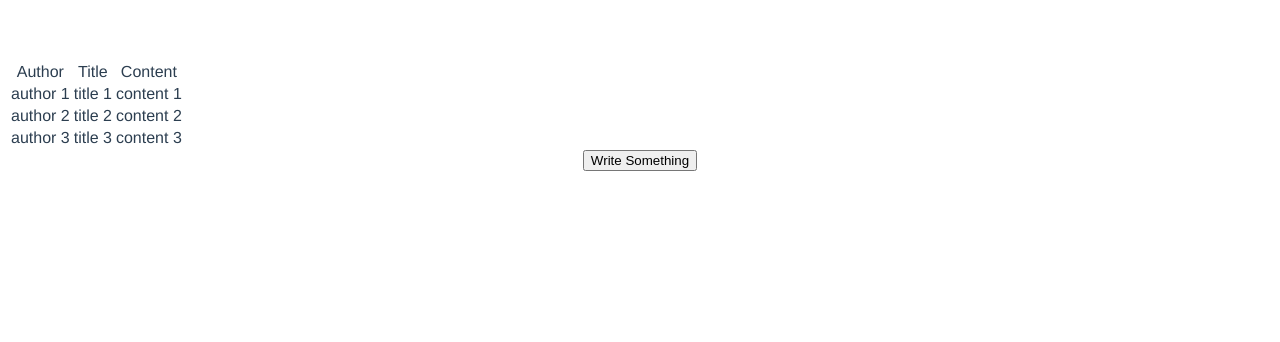
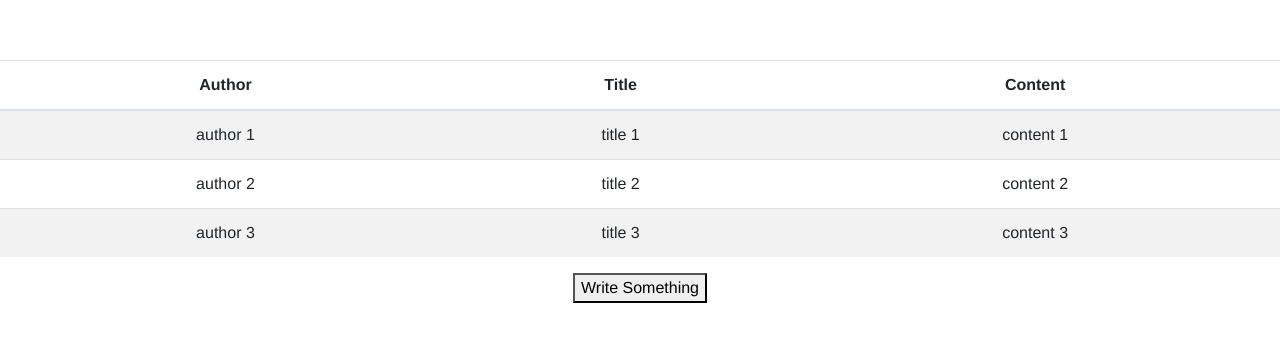
Before and after one commit to jungwon-oh87/board-vue, a Vue app: page /#/ in a window 1280 px wide. Shown: the top 342 px of the page. Built offline with nearby package versions, Linux system fonts and the light colour scheme.

Commit message:
bootstrap table added

```diff
--- a/package.json
+++ b/package.json
@@ -13,6 +13,8 @@
     "build": "node build/build.js"
   },
   "dependencies": {
+    "bootstrap": "^4.5.2",
+    "bootstrap-vue": "^2.16.0",
     "vue": "^2.5.2",
     "vue-router": "^3.0.1"
   },
--- a/src/components/Read.vue
+++ b/src/components/Read.vue
@@ -1,17 +1,11 @@
 <template>
   <div>
-    <table>
-      <tr>
-        <td>Author</td>
-        <td>Title</td>
-        <td>Content</td>
-      </tr>
-      <tr :key="index" v-for="(d,index) in data" @click="getDetail(index)">
+    <b-table striped hover :items="data" @row-clicked="getDetail"></b-table>
+    <!-- <tr :key="index" v-for="(d,index) in data" @click="getDetail(index)">
         <td>{{d.author}}</td>
         <td>{{d.title}}</td>
         <td>{{d.content}}</td>
-      </tr>
-    </table>
+    </tr> -->
     <button v-on:click="write">Write Something</button>
   </div>
 </template>
@@ -24,25 +18,26 @@
     write() {
       // console.log("write called");
       this.$router.push({
-        path: "Create",
+        path: "Create"
       });
     },
-    getDetail(index) {
+    getDetail(row, index) {
+      //   console.log("row clicked!", row);
+      //   console.log("row clicked!", index);
       this.$router.push({
         name: "Detail",
         params: {
-          contentId: index,
-        },
+          contentId: index
+        }
       });
-    },
+    }
   },
   data() {
     return {
-      data: data,
+      data: data
     };
-  },
+  }
 };
 </script>
 
-<style>
-</style>
+<style></style>
```
Also changed, not shown: src/main.js (+12 -7 lines), 1 other file (tests, documents, lock files or other folders).
